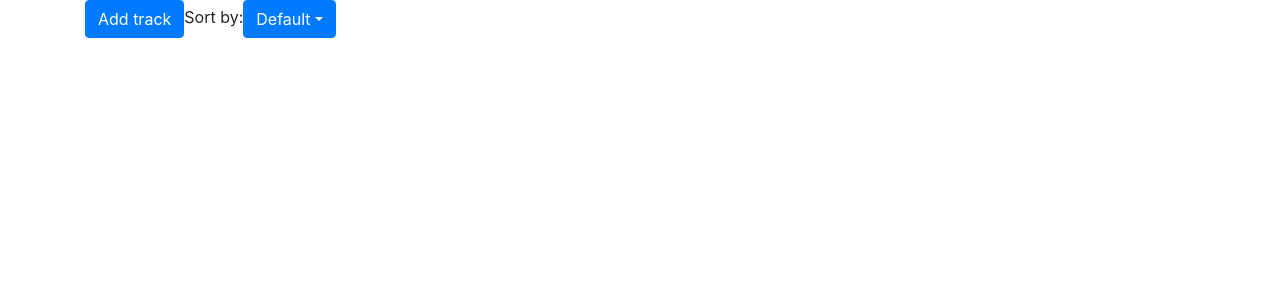
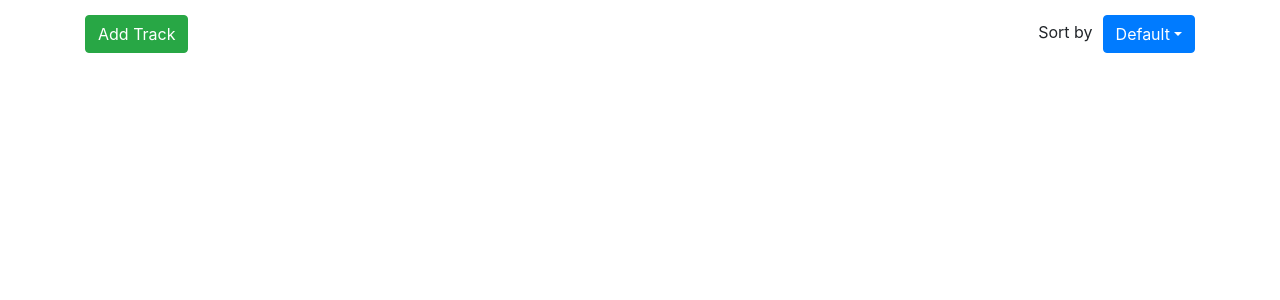
Before and after one commit to vladimirze/favorite-playlist-assignment, a React (Vite) app: page / in a window 1280 px wide. Shown: the top 300 px of the page. Built offline with nearby package versions, Linux system fonts and the light colour scheme.

Commit message:
Position Add & Sort by buttons nicely

```diff
--- a/src/App.js
+++ b/src/App.js
@@ -1,7 +1,7 @@
 import React from 'react';
 import 'bootstrap/dist/css/bootstrap.min.css';
 
-import PlaylistPage from './pages/PlaylistPage';
+import PlaylistPage from './pages/playlist-page/PlaylistPage';
 import { BrowserRouter as Router, Route } from 'react-router-dom';
 import TrackPage from "./pages/TrackPage";
 
--- a/src/pages/PlaylistPage.js
+++ b/src/pages/playlist-page/PlaylistPage.js
@@ -1,11 +1,13 @@
 import React from 'react';
-import AddTrackOverlay from "../components/addTrackOverlay/AddTrackOverlay";
-import playlistStorage from "../services/playlistStorage";
-import Track from "../components/Track";
+import AddTrackOverlay from "../../components/addTrackOverlay/AddTrackOverlay";
+import playlistStorage from "../../services/playlistStorage";
+import Track from "../../components/Track";
 import {Button, Col, Container, Row} from "react-bootstrap";
 import {withRouter} from "react-router-dom";
-import Dropdown from "../components/Dropdown";
-import userPerferences from "../services/userPreferences";
+import Dropdown from "../../components/Dropdown";
+import userPerferences from "../../services/userPreferences";
+
+import './playlist-page.less';
 
 
 const SORT_CHOICES = {
@@ -98,14 +100,18 @@ class PlaylistPage extends React.Component {
 
    render() {
       return (
-         <Container>
-            <Button variant="primary" onClick={this.showAddTrackOverlay}>Add track</Button>
+         <Container className="playlist-page">
+            <div className="playlist-page__top-bar">
+               <Button variant="success" onClick={this.showAddTrackOverlay}>Add Track</Button>
 
-            Sort by:
-            <Dropdown
-               choices={SORT_CHOICES}
-               onSelect={this.handleSort}
-               initialChoice={this.state.sortOrder}/>
+               <div className="playlist-page__sort-by">
+                  <span className="playlist-page__sort-by-label">Sort by</span>
+                  <Dropdown
+                     choices={SORT_CHOICES}
+                     onSelect={this.handleSort}
+                     initialChoice={this.state.sortOrder}/>
+               </div>
+            </div>
 
             <AddTrackOverlay
                onClose={this.hideAddTrackOverlay}
--- /dev/null
+++ b/src/pages/playlist-page/playlist-page.less
@@ -0,0 +1,14 @@
+.playlist-page {
+  &__top-bar {
+    display: flex;
+    margin: 15px 0;
+  }
+
+  &__sort-by {
+    margin-left: auto;
+  }
+
+  &__sort-by-label {
+    margin-right: 10px;
+  }
+}
```
